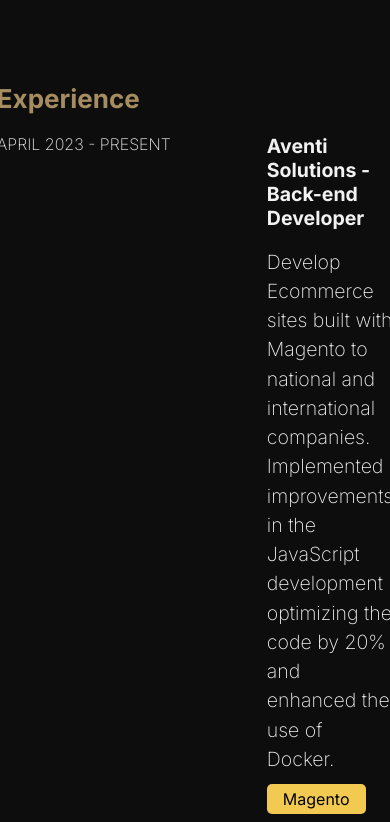
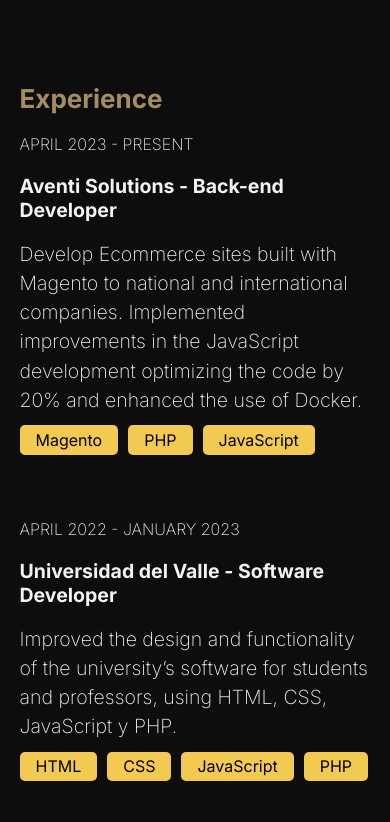
Before and after one commit to ClouddCoder/portfolio-v2, a Next.js app: page / in a window 390 px wide. Shown: the part 1820-2642 px from the top of the page. Built offline with nearby package versions, Linux system fonts and the light colour scheme.

Commit message:
Set mobile responsive to the Experience component

```diff
--- a/src/components/experience/Experience.module.css
+++ b/src/components/experience/Experience.module.css
@@ -44,6 +44,12 @@
   display: flex;
 }
 
+@media only screen and (max-width: 768px) {
+  .experience-item {
+    flex-direction: column;
+  }
+}
+
 .experience-content {
   gap: 10px;
 }
```
